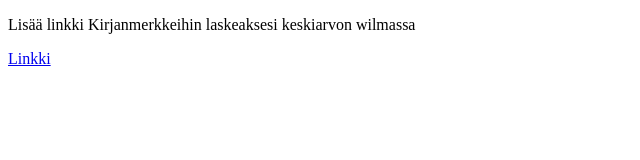
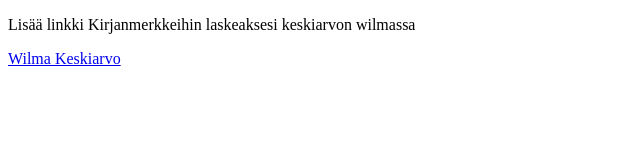
Before and after one commit to M4T1A5/WilmaKeskiarvo, a plain HTML site: page index.html in a window 1280 px wide. Shown: the whole page, without its empty margins (0-640 px from the left). Drawn offline with Linux system fonts and the light colour scheme.

Commit message:
Better link name

```diff
--- a/index.html
+++ b/index.html
@@ -6,6 +6,6 @@
 </head>
 <body>
 	<p>Lisää linkki Kirjanmerkkeihin laskeaksesi keskiarvon wilmassa</p>
-	<a href="javascript:var%20s=document.createElement('script');s.type='text/javascript';document.body.appendChild(s);s.src='http://m4t1a5.com/WilmaKeskiarvo/WilmaKeskiarvo.js';void(0);">Linkki</a>
+	<a href="javascript:var%20s=document.createElement('script');s.type='text/javascript';document.body.appendChild(s);s.src='http://m4t1a5.com/WilmaKeskiarvo/WilmaKeskiarvo.js';void(0);">Wilma Keskiarvo</a>
 </body>
 </html>
```
